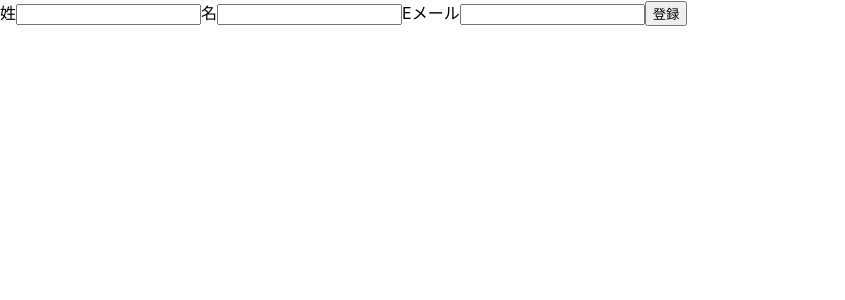
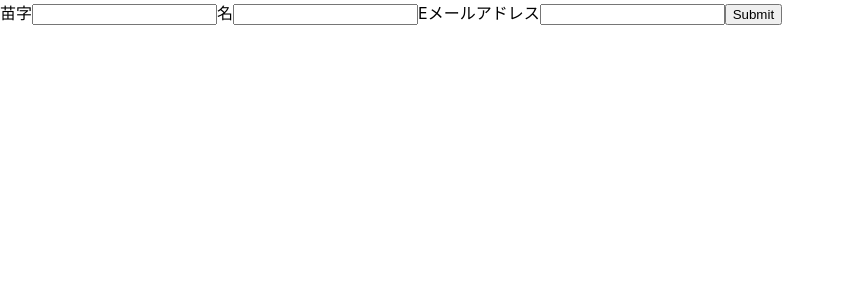
Before and after one commit to Yulikepython/formik-tut, a React (Create React App) app in the folder src/: page / in a window 1280 px wide. Shown: the top 300 px of the page, without its empty margins (0-845 px from the left). Built offline with nearby package versions, Linux system fonts and the light colour scheme.

Commit message:
almost done with blog

```diff
--- a/src/src/App.js
+++ b/src/src/App.js
@@ -1,4 +1,4 @@
-import SignupForm from "./second0317"
+import SignupForm from "./fifth0319"
 
 function App() {
   return (
--- /dev/null
+++ b/src/src/fifth0319.js
@@ -0,0 +1,49 @@
+import React from "react"
+import {ErrorMessage, Formik, Field, Form } from "formik"
+import * as Yup from "yup"
+
+const SignupForm = () => {
+    return (
+        <Formik
+            initialValues = {{
+                "lastName": "",
+                "firstName": "",
+                "email":""
+            }}
+            validationSchema={Yup.object({
+                firstName: Yup.string()
+                  .max(15, 'Must be 15 characters or less')
+                  .required('Required'),
+                lastName: Yup.string()
+                  .max(20, 'Must be 20 characters or less')
+                  .required('Required'),
+                email: Yup.string().email('Invalid email address').required('Required'),
+              })}
+              onSubmit={(values, { setSubmitting }) => {
+                setTimeout(() => {
+                  alert(JSON.stringify(values, null, 2));
+                  setSubmitting(false);
+                }, 400);
+              }}
+        >
+          <Form>
+            <label htmlFor="lastName">苗字</label>
+            <Field name="lastName" type="text" />
+            <ErrorMessage name="lastName" />
+
+            <label htmlFor="firstName">名</label>
+            <Field name="firstName" type="text" />
+            <ErrorMessage name="firstName" />
+
+            <label htmlFor="email">Eメールアドレス</label>
+            <Field name="email" type="email" />
+            <ErrorMessage name="email" />
+
+            <button type="submit">Submit</button>
+          </Form>
+        </Formik>
+    )
+}
+
+
+export default SignupForm
```
Also changed, not shown: src/src/fourth0319.js (added, +66 -0 lines).
